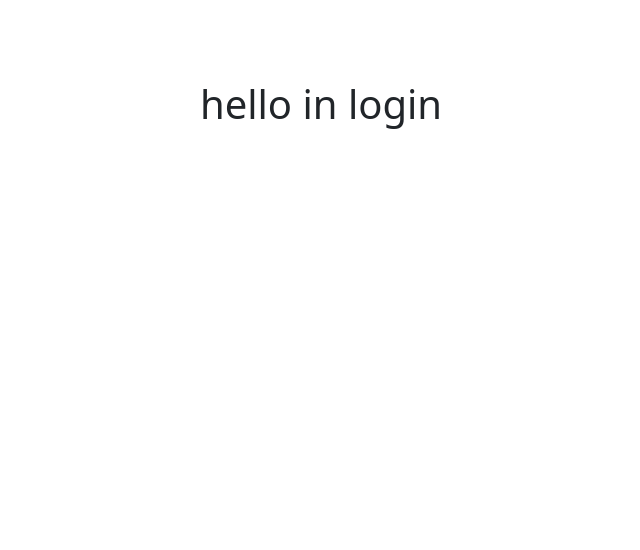
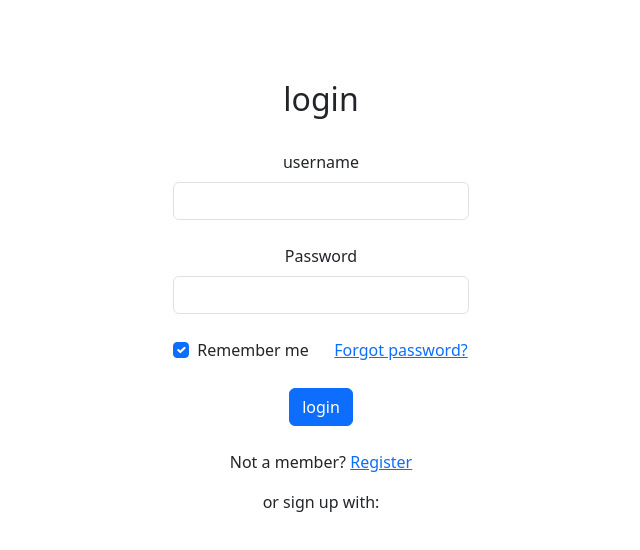
Before and after one commit to erf04/social-media-app, a Vue app in the folder frontend/: page /#/login in a window 1280 px wide. Shown: the top 550 px of the page, without its empty margins (319-959 px from the left). Built offline with nearby package versions, Linux system fonts and the light colour scheme.

Commit message:
add login and signup page

```diff
--- a/frontend/services/jwt.js
+++ b/frontend/services/jwt.js
@@ -23,7 +23,8 @@
         return await this.api.post('users/',newUser)
         .then(response=>{
           console.log(response);
-          return true;
+          return this.login(username,password)
+
         }).catch(error=>{
           console.log(error);
           return false;
--- a/frontend/src/components/Home.vue
+++ b/frontend/src/components/Home.vue
@@ -13,6 +13,7 @@
   components: {
     authTest,
     tasksTable,
-  }
+  },
+
 }
 </script>
--- a/frontend/src/components/authTest.vue
+++ b/frontend/src/components/authTest.vue
@@ -30,6 +30,7 @@
       return {
         isLoggedIn: false,
         username:'',
+
       };
     },
     methods: {
@@ -37,6 +38,7 @@
         this.isLoggedIn=await jwtAuth.login("erfan",'erfank');
         location.reload();
         console.log("loggedIn:"+this.isLoggedIn);
+
       },
       async logout(){
         this.isLoggedIn=jwtAuth.logout();
@@ -54,6 +56,7 @@
         let user=await jwtAuth.getCurrentUser();
         if (user==null){
           // need to login again
+          router.push('/login');
         }
         else{
           this.username=user.data.username;
@@ -62,6 +65,7 @@
       else {
         // await router.push('/login');
         //go to login page
+        router.push('/login');
       }
       console.log("loggedIn:"+this.isLoggedIn);
     },
--- a/frontend/src/components/log-in.vue
+++ b/frontend/src/components/log-in.vue
@@ -1,7 +1,101 @@
 <template>
-  <div style="text-align: center; margin-top: 5rem">
-    <h1>
-      hello in login
-    </h1>
+
+  <div style="text-align: center; margin-top: 5rem" class="container w-25">
+    <h2>login</h2><br>
+    <form >
+  <!-- Email input -->
+  <div class="form-outline mb-4">
+    <label class="form-label" for="form2Example1">username</label>
+
+    <input type="email" id="form2Example1" class="form-control" v-model="username" />
+  </div>
+
+  <!-- Password input -->
+  <div class="form-outline mb-4">
+    <label class="form-label" for="form2Example2">Password</label>
+    <input type="password" id="form2Example2" class="form-control"  v-model="password"/>
+  </div>
+
+  <!-- 2 column grid layout for inline styling -->
+  <div class="row mb-4">
+    <div class="col d-flex justify-content-center">
+      <!-- Checkbox -->
+      <div class="form-check">
+        <input class="form-check-input" type="checkbox" value="" id="form2Example31" checked />
+        <label class="form-check-label" for="form2Example31"> Remember me </label>
+      </div>
+    </div>
+
+    <div class="col">
+      <!-- Simple link -->
+      <a href="#!">Forgot password?</a>
+    </div>
+  </div>
+
+  <!-- Submit button -->
+  <button type="button" class="btn btn-primary btn-block mb-4" @click="submit">login</button>
+
+  <!-- Register buttons -->
+  <div class="text-center">
+    <p>Not a member? <router-link to="/signup">Register</router-link></p>
+    <p>or sign up with:</p>
+    <button type="button" class="btn btn-link btn-floating mx-1">
+      <i class="fab fa-facebook-f"></i>
+    </button>
+
+    <button type="button" class="btn btn-link btn-floating mx-1">
+      <i class="fab fa-google"></i>
+    </button>
+
+    <button type="button" class="btn btn-link btn-floating mx-1">
+      <i class="fab fa-twitter"></i>
+    </button>
+
+    <button type="button" class="btn btn-link btn-floating mx-1">
+      <i class="fab fa-github"></i>
+    </button>
+  </div>
+</form>
   </div>
 </template>
+
+<script>
+  import JWTAuth from '../../services/jwt.js';
+  import router from "@/router";
+
+  const jwtAuth=new JWTAuth('http://localhost:8000/auth/');
+
+  export default{
+    data(){
+      return  {
+        username:'',
+        password:'',
+        isLoggedIn:Boolean,
+
+      };
+    },
+
+    methods:{
+      async submit(){
+
+
+        this.isLoggedIn=await jwtAuth.login(this.username.trim(),this.password.trim());
+
+        console.log(this.isLoggedIn);
+        if (this.isLoggedIn==true){
+          router.push('/');
+
+        }
+        else{
+          console.log("this user does not exist");
+          console.log("you must signup first");
+        }
+      },
+
+
+    },
+    mounted(){
+
+    }
+  }
+</script>
--- a/frontend/src/components/sign-up.vue
+++ b/frontend/src/components/sign-up.vue
@@ -1,7 +1,101 @@
 <template>
-    <div style="text-align: center; margin-top: 5rem">
-      <h1>
-        hello in signup
-      </h1>
+  <div style="text-align: center; margin-top: 5rem" class="container w-25">
+    <h2>signup</h2><br>
+    <form >
+  <!-- Email input -->
+  <div class="form-outline mb-4">
+    <label class="form-label" for="form2Example1">username</label>
+
+    <input type="email" id="form2Example1" class="form-control" v-model="username" />
+  </div>
+
+  <!-- Password input -->
+  <div class="form-outline mb-4">
+    <label class="form-label" for="form2Example2">Password</label>
+    <input type="password" id="form2Example2" class="form-control"  v-model="password"/>
+  </div>
+
+  <div class="form-outline mb-4">
+    <label class="form-label" for="form2Example3">Email</label>
+    <input type="password" id="form2Example3" class="form-control"  v-model="email"/>
+  </div>
+
+  <!-- 2 column grid layout for inline styling -->
+  <div class="row mb-4">
+    <div class="col d-flex justify-content-center">
+      <!-- Checkbox -->
+      <div class="form-check">
+        <input class="form-check-input" type="checkbox" value="" id="form2Example31" checked />
+        <label class="form-check-label" for="form2Example31"> Remember me </label>
+      </div>
     </div>
+  </div>
+
+  <!-- Submit button -->
+  <button type="button" class="btn btn-primary btn-block mb-4" @click="submit">register</button>
+
+  <!-- Register buttons -->
+  <div class="text-center">
+
+    <p>or sign up with:</p>
+    <button type="button" class="btn btn-link btn-floating mx-1">
+      <i class="fab fa-facebook-f"></i>
+    </button>
+
+    <button type="button" class="btn btn-link btn-floating mx-1">
+      <i class="fab fa-google"></i>
+    </button>
+
+    <button type="button" class="btn btn-link btn-floating mx-1">
+      <i class="fab fa-twitter"></i>
+    </button>
+
+    <button type="button" class="btn btn-link btn-floating mx-1">
+      <i class="fab fa-github"></i>
+    </button>
+  </div>
+</form>
+  </div>
 </template>
+
+<script>
+  import JWTAuth from '../../services/jwt.js';
+  import router from "@/router";
+
+  const jwtAuth=new JWTAuth('http://localhost:8000/auth/');
+
+  export default{
+    data(){
+      return  {
+        username:'',
+        password:'',
+        email:'',
+        isLoggedIn:Boolean,
+
+      };
+    },
+
+    methods:{
+      async submit(){
+
+
+        this.isLoggedIn=await jwtAuth.signup(this.username.trim(),this.password.trim(),this.email.trim());
+
+        console.log(this.isLoggedIn);
+        if (this.isLoggedIn==true){
+          router.push('/');
+
+        }
+        else{
+          console.log("this user does not exist");
+          console.log("you must signup first");
+        }
+      },
+
+
+    },
+    mounted(){
+
+    }
+  }
+</script>
--- a/frontend/src/components/tasks-Table.vue
+++ b/frontend/src/components/tasks-Table.vue
@@ -26,8 +26,10 @@
 import axios from 'axios';
 import 'bootstrap/dist/css/bootstrap.min.css';
 import 'bootstrap/dist/js/bootstrap.bundle.min.js';
+import JWTAuth from '../../services/jwt';
 
 import taskApi from '../../services/taskApi';
+const jwtAuth=new JWTAuth("http://localhost:8000/auth");
 export default {
   data() {
     return {
@@ -42,7 +44,7 @@
   methods: {
     async fetchTasks() {
 
-
+        if (await jwtAuth.isAuthenticate()) {
           taskApi.get('')
           .then(response=>{
             this.tasks=response.data;
@@ -54,6 +56,11 @@
               console.log("unexpected error");
             }
           })
+        }
+        else{
+          console.log("unauthorized");
+        }
+
 
     },
 
```
Also changed, not shown: 1 other file (tests, documents, lock files or other folders).
